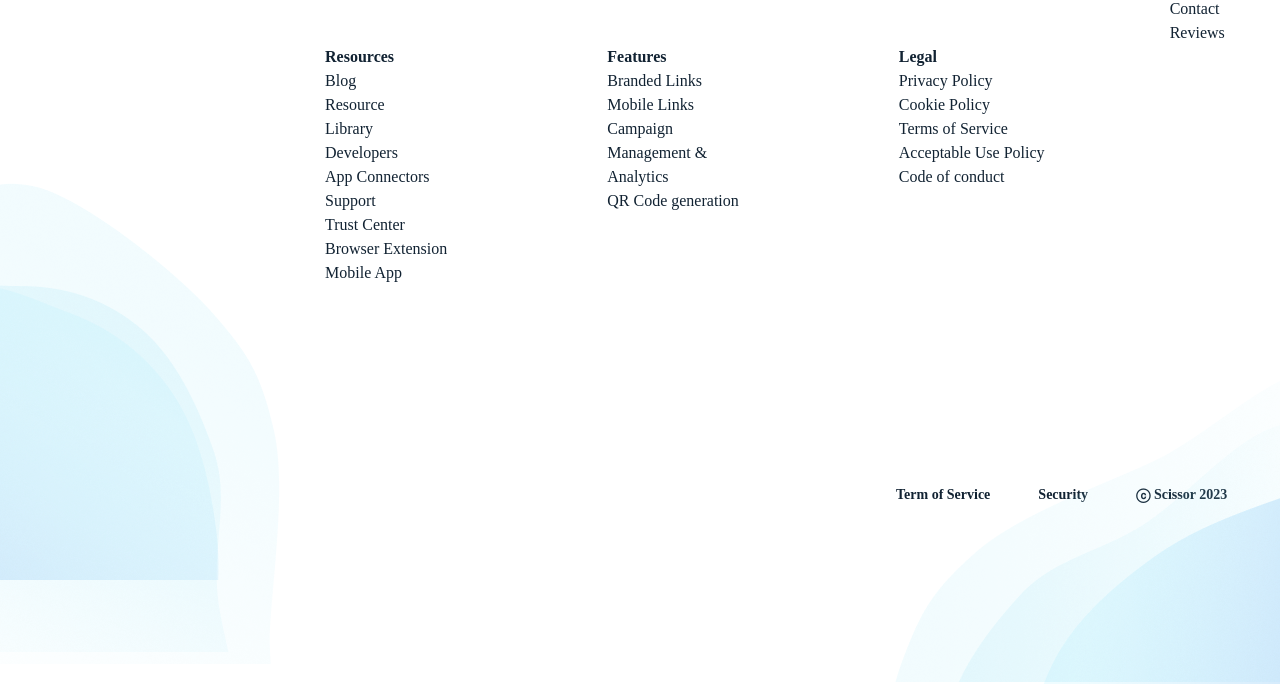
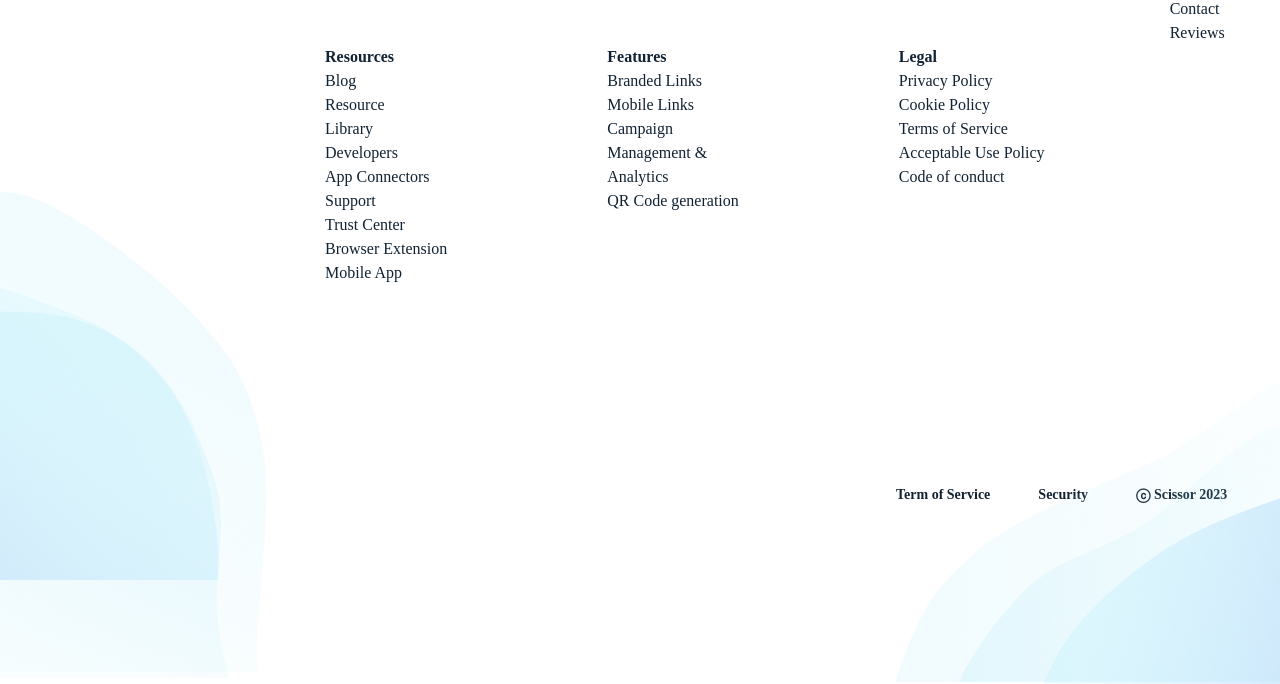
Before and after one commit to Emmaanuelz/FS-Exam, a plain HTML site: page index.html in a window 1280 px wide. Shown: the part 5153-5837 px from the top of the page. Drawn offline with Linux system fonts and the light colour scheme.

Commit message:
changed the position of images at the footer

```diff
--- a/style.css
+++ b/style.css
@@ -670,21 +670,12 @@ ruby img:nth-child(3){
 #png1{
     position: absolute;
     right: 81vw;
-<<<<<<< HEAD
     top: 683vh;
 }
 #png2{
    position: absolute;
    top: 668vh;
    right: 79vw;
-=======
-    top: 682vh;
-}
-#png2{
-   position: absolute;
-   top: 667vh;
-   right: 78vw;
->>>>>>> 0427a9b4ec2a4a8c9722ce5936703e516885a619
 }
 #vec3{
     position: absolute;
```
